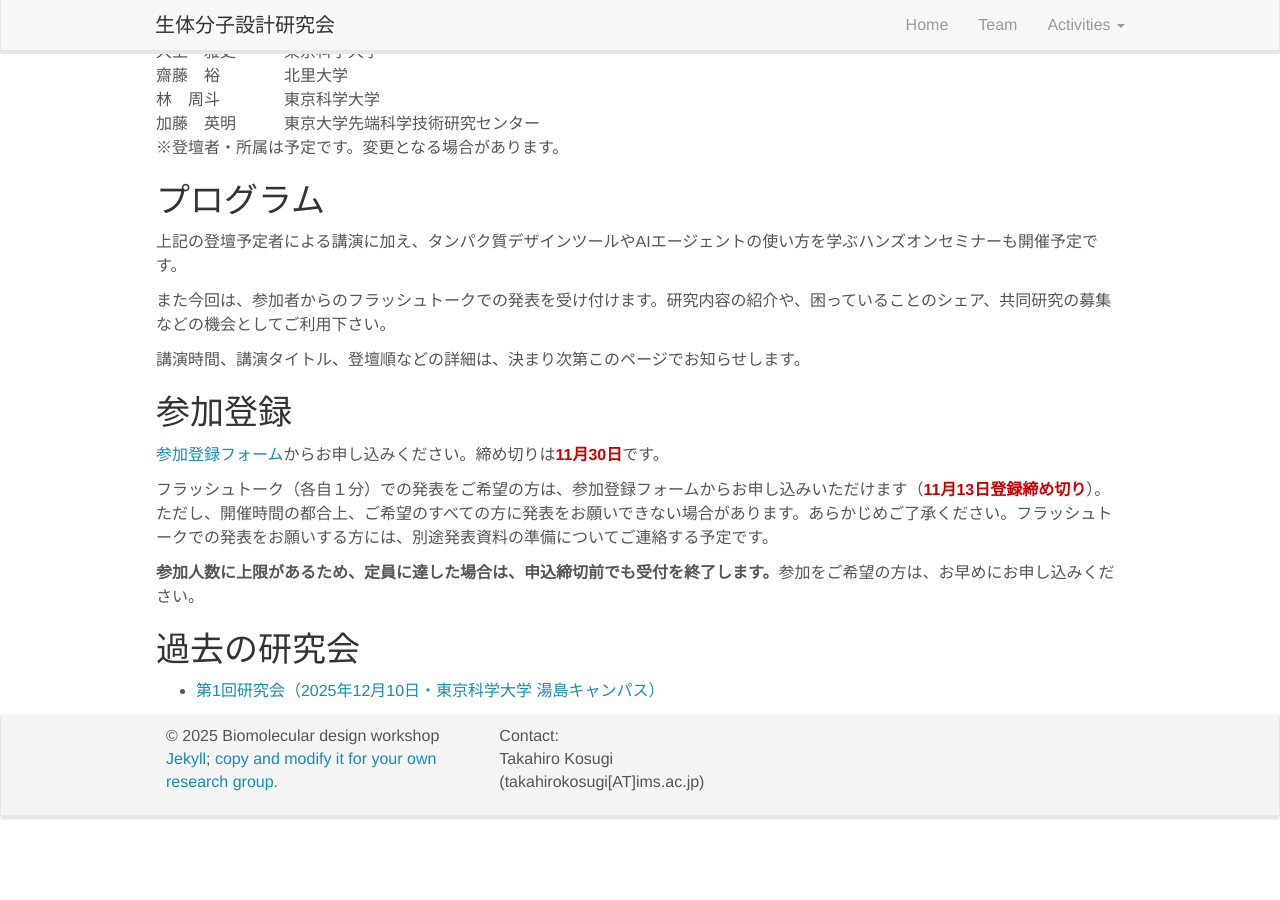
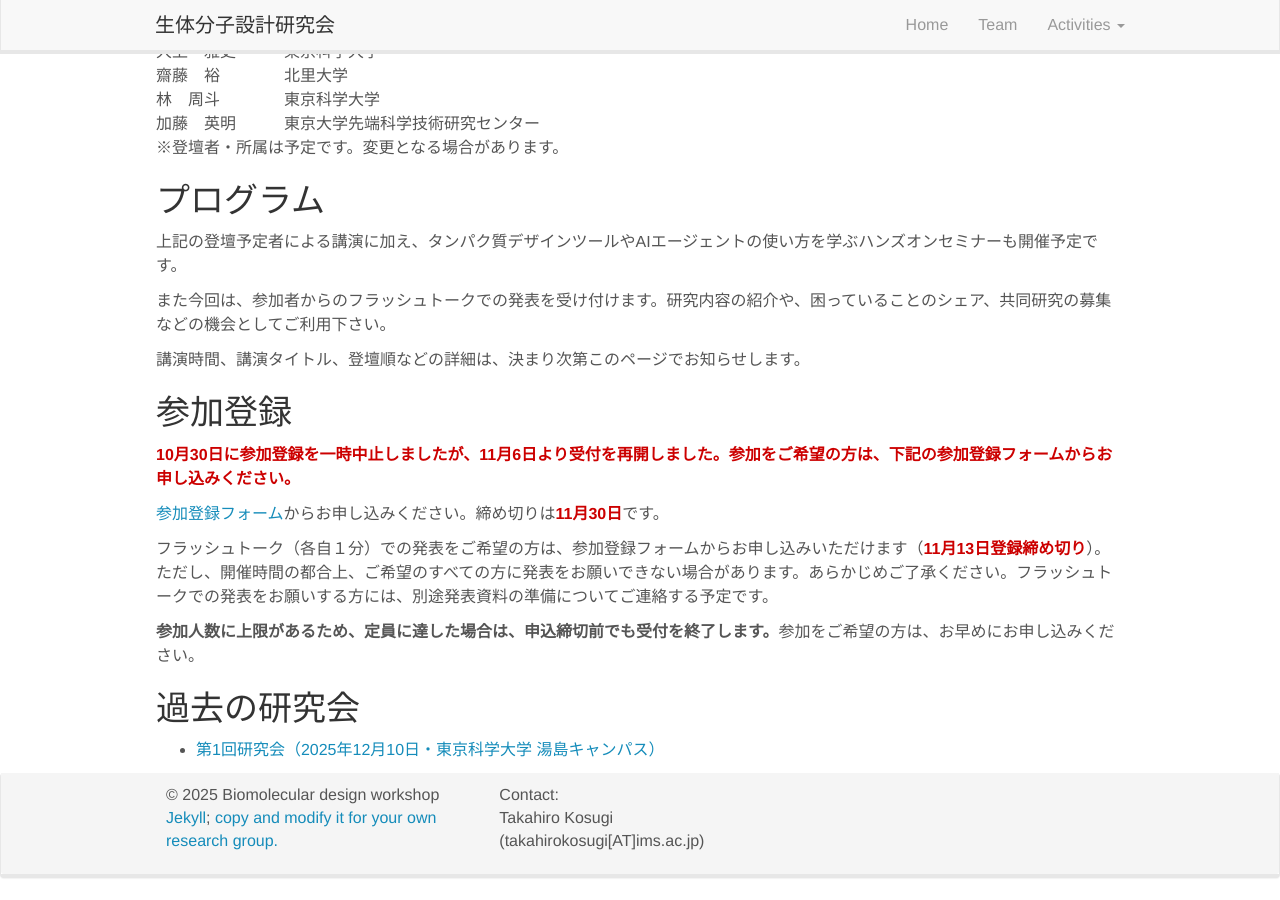
Before and after one commit to biomol-des-ws/biomol-des-ws.github.io, a Jekyll site: the page built from _pages/activities.md, in a window 1280 px wide and 900 px high, scrolled down 524 px. Built offline with Jekyll 4.4.1, drawn with Linux system fonts in a browser that asks for light colours; nearby versions of some CDN libraries; before the commit the page ends 1365 px from its top, so only the background shows below that.

Commit message:
Update activities.md

```diff
--- a/_pages/activities.md
+++ b/_pages/activities.md
@@ -52,6 +52,8 @@ permalink: /activities
 
 ## 参加登録
 
+<p style="color: #c00; font-weight: bold;">10月30日に参加登録を一時中止しましたが、11月6日より受付を再開しました。参加をご希望の方は、下記の参加登録フォームからお申し込みください。</p>
+
 [参加登録フォーム](https://docs.google.com/forms/d/e/1FAIpQLSec_ruT88BNJ5hjq6JwTZqiTeJ7ZkYNmV7-lABOPTUwS5VJcw/viewform)からお申し込みください。締め切りは<span style="color: #c00; font-weight: bold;">11月30日</span>です。
 
 フラッシュトーク（各自１分）での発表をご希望の方は、参加登録フォームからお申し込みいただけます（<span style="color: #c00; font-weight: bold;">11月13日登録締め切り</span>）。ただし、開催時間の都合上、ご希望のすべての方に発表をお願いできない場合があります。あらかじめご了承ください。フラッシュトークでの発表をお願いする方には、別途発表資料の準備についてご連絡する予定です。
```
